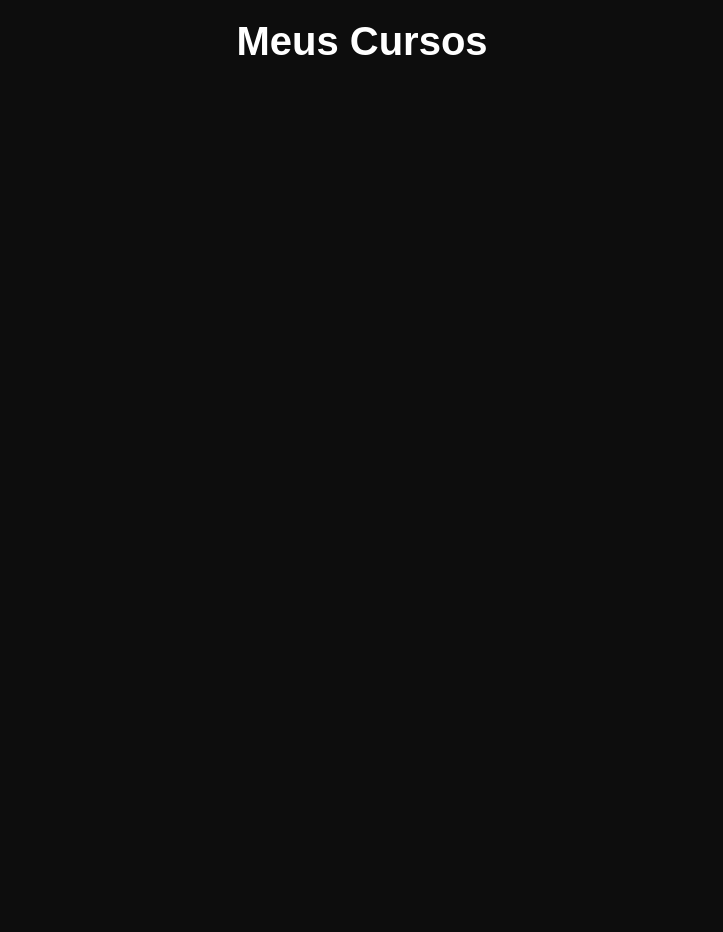
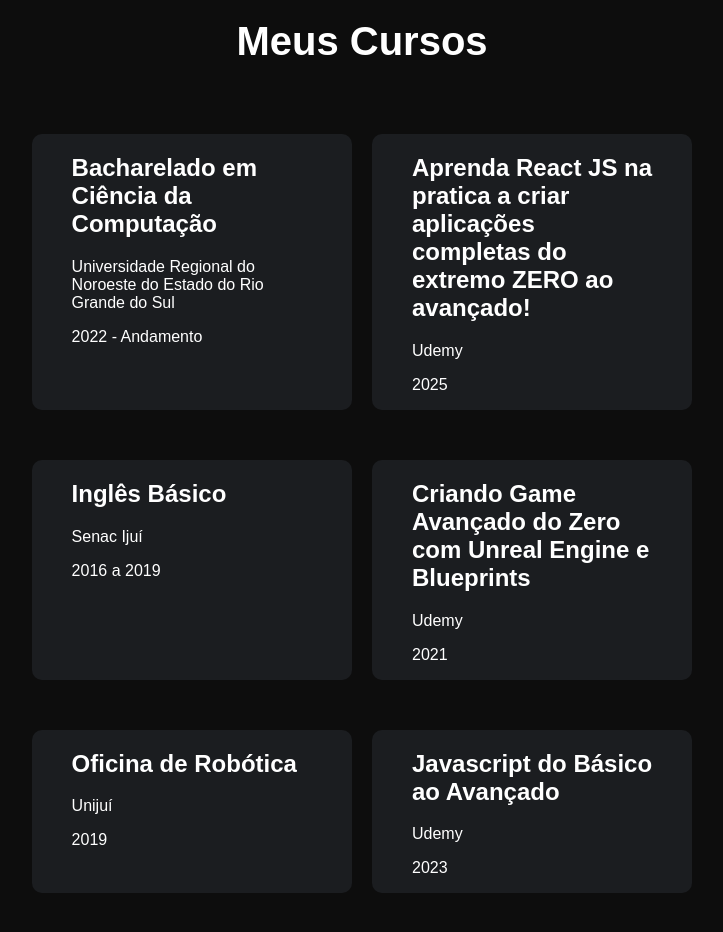
Before and after one commit to GabrielPlagensS/Portifolio, a React (Create React App) app in the folder portifolio/: page / in a window 1280 px wide. Shown: the part 1600-2532 px from the top of the page, without its empty margins (278-1001 px from the left). Before the commit the page ends 1717 px from the top, so only its background shows below. Built offline with nearby package versions, Linux system fonts and the light colour scheme.

Commit message:
Curso
Curso finalizado

```diff
--- a/portifolio/src/App.css
+++ b/portifolio/src/App.css
@@ -150,3 +150,16 @@
 .cargo-1 p{
     font-size: 20px;
 }
+
+.curso-container{
+    display: grid;
+    grid-template-columns: repeat(2, 1fr);
+    gap: 20px;
+    max-width: 70%;
+    margin: 50px auto;
+}
+
+.curso-card{
+    background-color: #1B1D20;
+    border-radius: 10px;
+}
--- a/portifolio/src/App.js
+++ b/portifolio/src/App.js
@@ -55,13 +55,51 @@
           </div>
         </div>
       </div>
-      <div className='Curso' id='formacao'>
+      <div id='formacao'>
         <h2 className='titulo'>Meus Cursos</h2>
         <div className='Cursos'>
-          <div className='ciencia'>
+          <div className='curso-container'>
+            <div className='curso-card'>
+              <h2>Bacharelado em Ciência da Computação</h2>
+              <p>Universidade Regional do Noroeste do Estado do Rio Grande do Sul</p>
+              <p>2022 - Andamento</p>
+            </div>
+            <div className='curso-card'>
+              <h2>Aprenda React JS na pratica a criar aplicações completas do extremo ZERO ao avançado!</h2>
+              <p>Udemy</p>
+              <p>2025</p>
+            </div>
+          </div>
 
+          <div className='curso-container'>
+            <div className='curso-card'>
+              <h2>Inglês Básico</h2>
+              <p>Senac Ijuí</p>
+              <p>2016 a 2019</p>
+            </div>
+            <div className='curso-card'>
+              <h2>Criando Game Avançado do Zero com Unreal Engine e Blueprints</h2>
+              <p>Udemy</p>
+              <p>2021</p>
+            </div>
+          </div>
+
+          <div className='curso-container'>
+            <div className='curso-card'>
+              <h2>Oficina de Robótica</h2>
+              <p>Unijuí</p>
+              <p>2019</p>
+            </div>
+            <div className='curso-card'>
+              <h2>Javascript do Básico ao Avançado</h2>
+              <p>Udemy</p>
+              <p>2023</p>
+            </div>
           </div>
         </div>
+      </div>
+      <div className='hablidades' id=''>
+
       </div>
     </div>
   );
--- a/portifolio/src/index.css
+++ b/portifolio/src/index.css
@@ -15,6 +15,10 @@
   color: white;
 }
 
+h1{
+  color: white;
+}
+
 h2{
   color: white;
 }
```
